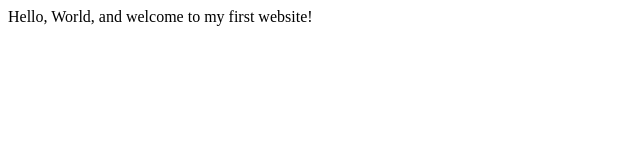
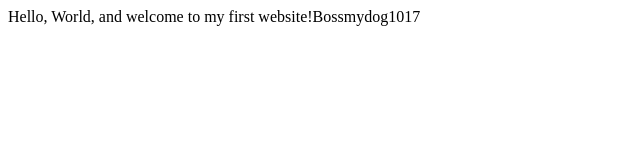
Before and after one commit to cardee1017/cardee1017.github.io, a plain HTML site: page index.html in a window 1280 px wide. Shown: the whole page, without its empty margins (0-640 px from the left). Drawn offline with Linux system fonts and the light colour scheme.

Commit message:
Updated index html

```diff
--- a/index.html
+++ b/index.html
@@ -6,6 +6,6 @@
         <title>My First Website</title>
     </head>
     <body>
-       Hello, World, and welcome to my first website!
+       Hello, World, and welcome to my first website!Bossmydog1017
     </body>
 </html>
```
